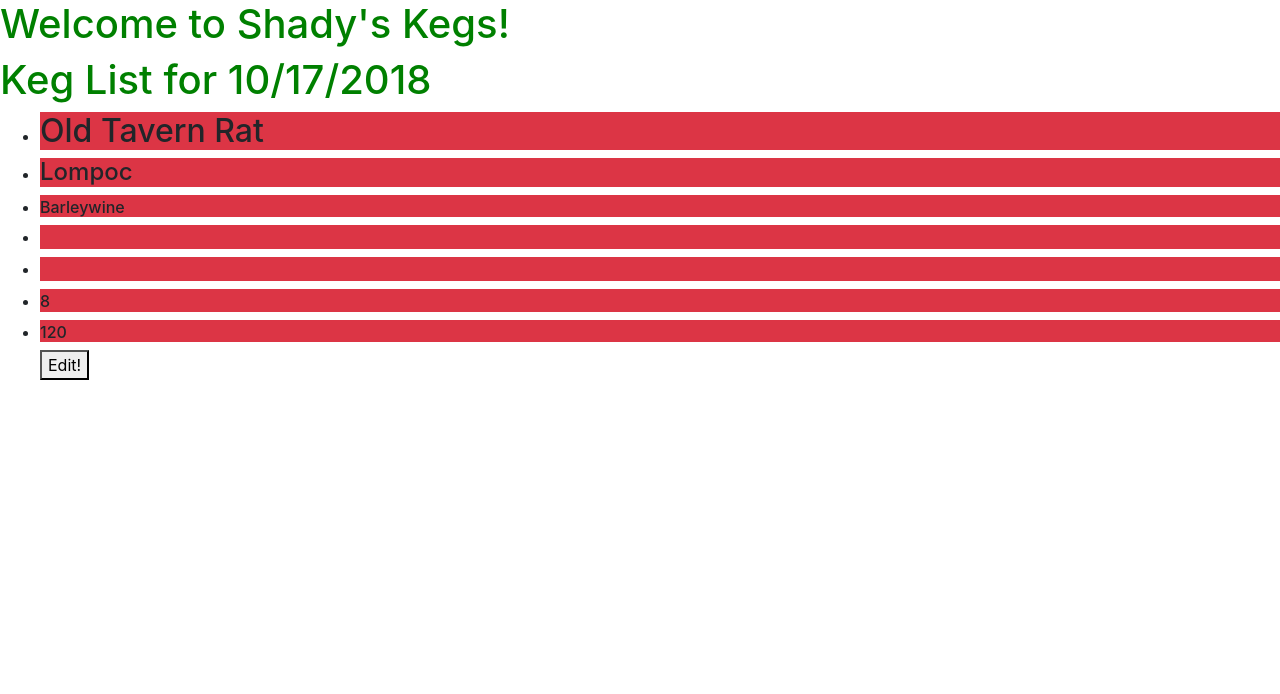
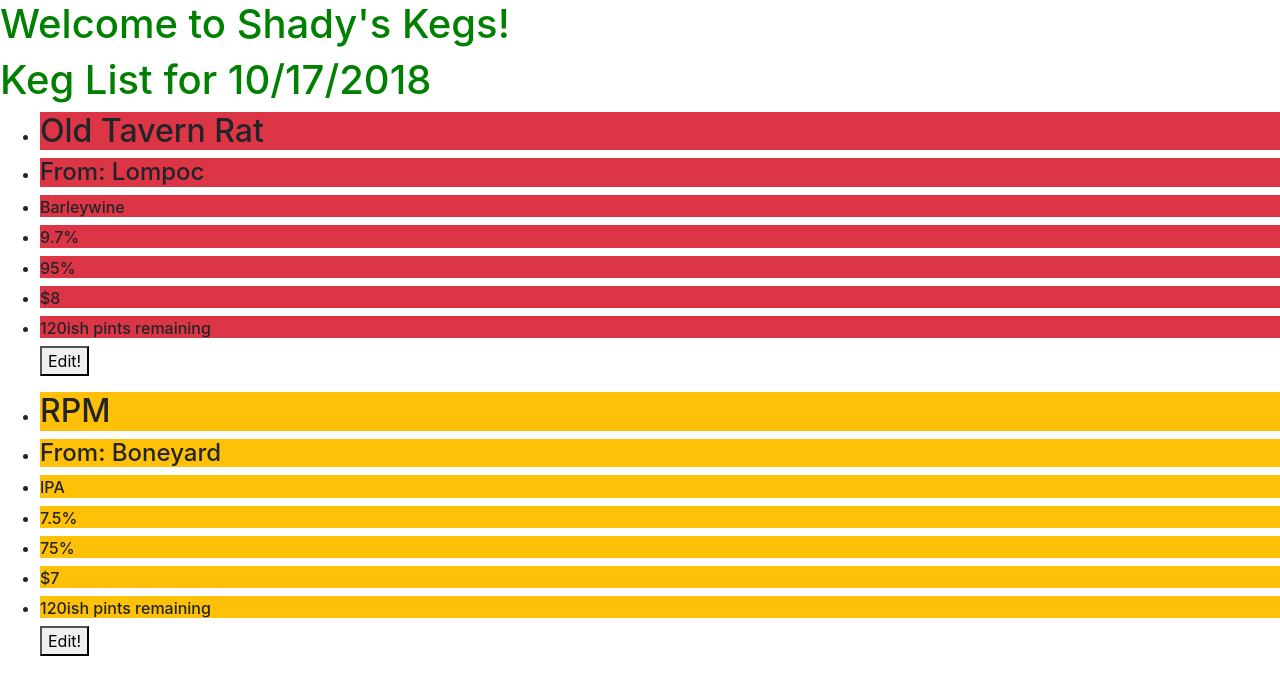
Before and after one commit to ericconner5/Shadys-Kegs, an Angular app: page / in a window 1280 px wide. Shown: the top 694 px of the page. Built offline with nearby package versions, Linux system fonts and the light colour scheme.

Commit message:
add second keg

```diff
--- a/src/app/app.component.html
+++ b/src/app/app.component.html
@@ -5,14 +5,14 @@
 </form> -->
 <h1>Keg List for {{month}}/{{day}}/{{year}}</h1>
 <!-- <h3>{{currentFocus}}</h3> -->
-<ul>
-  <li *ngFor="let currentKeg of kegs" [class]="abvColor(currentKeg)"><h2>{{currentKeg.name}}</h2></li>
-  <li *ngFor="let currentKeg of kegs" [class]="abvColor(currentKeg)"><h4>{{currentKeg.brewery}}</h4></li>
-  <li *ngFor="let currentKeg of kegs" [class]="abvColor(currentKeg)"><h6>{{currentKeg.style}}</h6></li>
-  <li *ngFor="let currentKeg of kegs" [class]="abvColor(currentKeg)"><h6>{{currentKeg.ABV}}</h6></li>
-  <li *ngFor="let currentKeg of kegs" [class]="abvColor(currentKeg)"><h6>{{currentKeg.IBU}}</h6></li>
-  <li *ngFor="let currentKeg of kegs" [class]="abvColor(currentKeg)"><h6>{{currentKeg.price}}</h6></li>
-  <li *ngFor="let currentKeg of kegs" [class]="abvColor(currentKeg)"><h6>{{currentKeg.pintCount}}</h6></li>
+<ul *ngFor="let currentKeg of kegs" >
+  <li [class]="abvColor(currentKeg)"><h2>{{currentKeg.name}}</h2></li>
+  <li [class]="abvColor(currentKeg)"><h4>From: {{currentKeg.brewery}}</h4></li>
+  <li [class]="abvColor(currentKeg)"><h6>{{currentKeg.style}}</h6></li>
+  <li [class]="abvColor(currentKeg)"><h6>{{currentKeg.abv}}%</h6></li>
+  <li [class]="abvColor(currentKeg)"><h6>{{currentKeg.ibu}}%</h6></li>
+  <li [class]="abvColor(currentKeg)"><h6>${{currentKeg.price}}</h6></li>
+  <li [class]="abvColor(currentKeg)"><h6>{{currentKeg.pintCount}}ish pints remaining</h6></li>
   <button (click)="editKeg(currentKeg)">Edit!</button>
 </ul>
 
--- a/src/app/app.component.ts
+++ b/src/app/app.component.ts
@@ -15,6 +15,7 @@
   tapRoomName: string = "Shady's Kegs";
   kegs: Keg[] = [
     new Keg('Old Tavern Rat', 'Lompoc', 'Barleywine', 9.7, 95, 8, 120),
+    new Keg('RPM', 'Boneyard', 'IPA', 7.5, 75, 7, 120),
   ];
 
   selectedKeg = null;
@@ -30,7 +31,7 @@
   abvColor(currentKeg){
     if (currentKeg.abv >= 9){
       return "bg-danger";
-    } else if ((currentKeg.abv <= 4) && (currentKeg.abv <= 8)) {
+    } else if ((currentKeg.abv >= 4) && (currentKeg.abv <= 8)) {
       return  "bg-warning";
     } else {
       return "bg-success";
```
